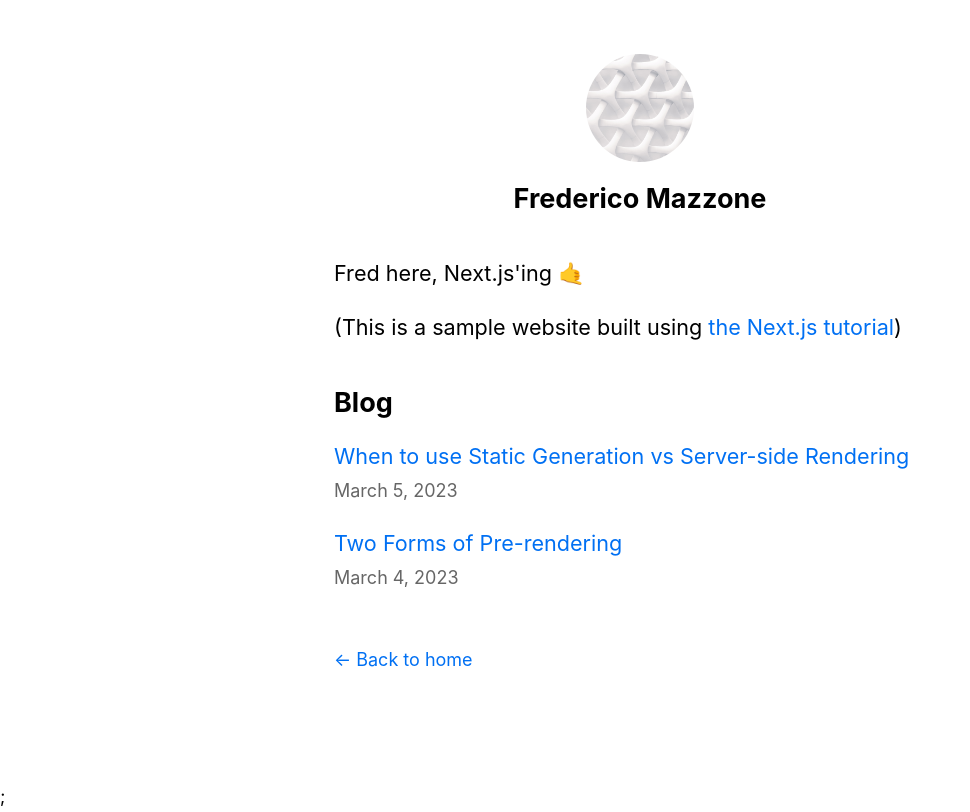
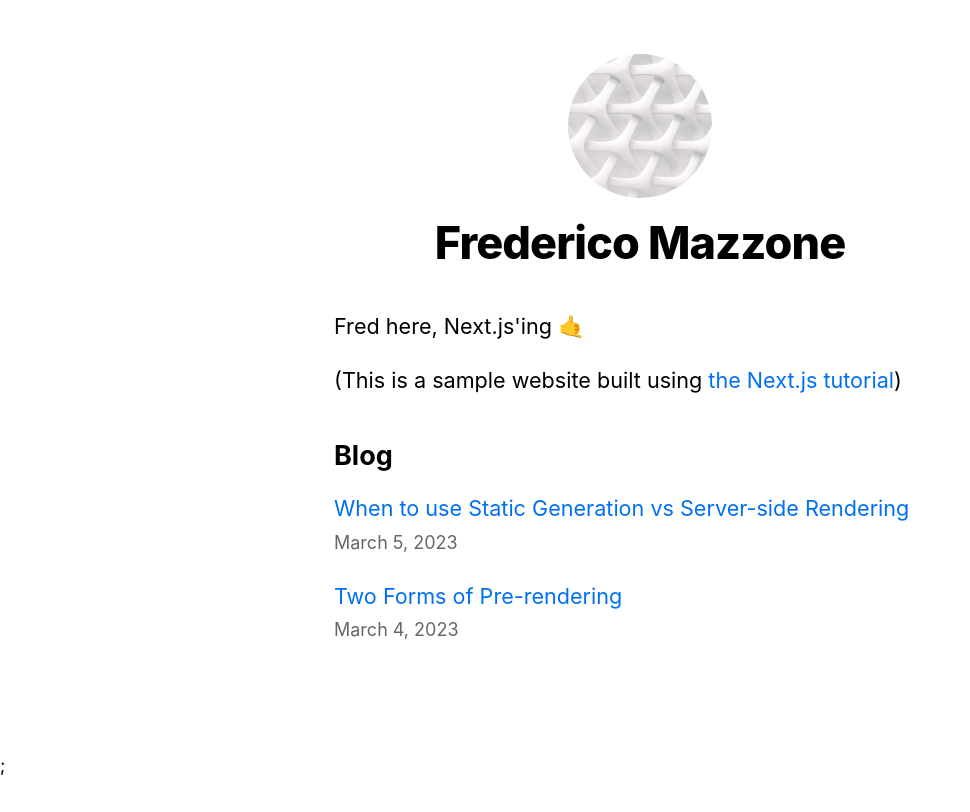
Before and after one commit to Frezzle/template-nextjs, a Next.js app: page / in a window 1280 px wide. Shown: the whole page, without its empty margins (0-970 px from the left). Built offline with nearby package versions, Linux system fonts and the light colour scheme.

Commit message:
stricter ts config and changes to adhere + bit of refactor

```diff
--- a/components/layout.tsx
+++ b/components/layout.tsx
@@ -15,7 +15,7 @@ interface LayoutProps {
 
 export default function Layout(props: LayoutProps) {
   return (
-    <div className={styles.container}>
+    <div className={styles['container']}>
       <Head>
         <link rel="icon" href="/favicon.ico" />
         <meta
@@ -31,18 +31,18 @@ export default function Layout(props: LayoutProps) {
         <meta name="og:title" content={siteTitle} />
         <meta name="twitter:card" content="summary_large_image" />
       </Head>
-      <header className={styles.header}>
+      <header className={styles['header']}>
         {props.home ? (
           <>
             <Image
               priority
               src="/images/profile.jpg"
-              className={utilStyles.borderCircle}
+              className={utilStyles['borderCircle']}
               height={144}
               width={144}
               alt=""
             />
-            <h1 className={utilStyles.heading2Xl}>{name}</h1>
+            <h1 className={utilStyles['heading2Xl']}>{name}</h1>
           </>
         ) : (
           <>
@@ -50,14 +50,14 @@ export default function Layout(props: LayoutProps) {
               <Image
                 priority
                 src="/images/profile.jpg"
-                className={utilStyles.borderCircle}
+                className={utilStyles['borderCircle']}
                 height={108}
                 width={108}
                 alt=""
               />
             </Link>
-            <h2 className={utilStyles.headingLg}>
-              <Link href="/" className={utilStyles.colorInherit}>
+            <h2 className={utilStyles['headingLg']}>
+              <Link href="/" className={utilStyles['colorInherit']}>
                 {name}
               </Link>
             </h2>
@@ -66,7 +66,7 @@ export default function Layout(props: LayoutProps) {
       </header>
       <main>{props.children}</main>
       {!props.home && (
-        <div className={styles.backToHome}>
+        <div className={styles['backToHome']}>
           <Link href="/">← Back to home</Link>
         </div>
       )}
--- a/lib/posts.ts
+++ b/lib/posts.ts
@@ -6,13 +6,23 @@ import html from 'remark-html';
 
 const postsDirectory = path.join(process.cwd(), 'posts');
 
-export function getSortedPostsData() {
+export type PostList = {
+  id: string,
+  title: string,
+  date: string,
+}[];
+
+export type PostData = {
+  id: string,
+  title: string,
+  date: string,
+  contentHtml: string,
+};
+
+export function getPostList(): PostList {
   // Get file names under /posts
   const fileNames = fs.readdirSync(postsDirectory);
   const allPostsData = fileNames.map((fileName) => {
-    // Remove ".md" from file name to get id
-    const id = fileName.replace(/\.md$/, '');
-
     // Read markdown file as string
     const fullPath = path.join(postsDirectory, fileName);
     const fileContents = fs.readFileSync(fullPath, 'utf8');
@@ -20,11 +30,15 @@ export function getSortedPostsData() {
     // Use gray-matter to parse the post metadata section
     const matterResult = matter(fileContents);
 
+    const { title, date } = matterResult.data;
+    if (typeof title !== 'string') throw new Error('title missing in ' + fullPath);
+    if (typeof date !== 'string') throw new Error('date missing in ' + fullPath);
+
     // Combine the data with the id
     return {
-      id,
-      ...matterResult.data,
-      date: matterResult.data.date, // satisfy typescript compiler :/ need to learn better way
+      id: fileName.replace(/\.md$/, ''),
+      title,
+      date,
     };
   });
   // Sort posts by date
@@ -37,48 +51,33 @@ export function getSortedPostsData() {
   });
 }
 
-export function getAllPostIds() {
+export function getAllPostIds(): string[] {
   const fileNames = fs.readdirSync(postsDirectory);
-
-  // Returns an array that looks like this:
-  // [
-  //   {
-  //     params: {
-  //       id: 'ssg-ssr'
-  //     }
-  //   },
-  //   {
-  //     params: {
-  //       id: 'pre-rendering'
-  //     }
-  //   }
-  // ]
-  return fileNames.map((fileName) => {
-    return {
-      params: {
-        id: fileName.replace(/\.md$/, ''),
-      },
-    };
-  });
+  return fileNames.map((fileName) => fileName.replace(/\.md$/, ''));
 }
 
-export async function getPostData(id) {
+export async function getPostData(id: string): Promise<PostData> {
   const fullPath = path.join(postsDirectory, `${id}.md`);
   const fileContents = fs.readFileSync(fullPath, 'utf8');
 
   // Use gray-matter to parse the post metadata section
   const matterResult = matter(fileContents);
 
+  const { title, date } = matterResult.data;
+  if (typeof title !== 'string') throw new Error('title missing in ' + fullPath);
+  if (typeof date !== 'string') throw new Error('date missing in ' + fullPath);
+
   // Use remark to convert markdown into HTML string
   const processedContent = await remark()
-    .use(html)
-    .process(matterResult.content);
+  .use(html)
+  .process(matterResult.content);
   const contentHtml = processedContent.toString();
 
   // Combine the data with the id and contentHtml
   return {
     id,
+    title,
+    date,
     contentHtml,
-    ...matterResult.data,
   };
 }
--- a/pages/404.tsx
+++ b/pages/404.tsx
@@ -8,8 +8,8 @@ export default function Custom404() {
       <Head>
         <title>{siteTitle}</title>
       </Head>
-      <section className={utilStyles.headingMd}>
-        <h2 className={utilStyles.headingLg}>I can't find it, you sure I borrowed it?</h2>
+      <section className={utilStyles['headingMd']}>
+        <h2 className={utilStyles['headingLg']}>I can't find it, you sure I borrowed it?</h2>
       </section>
     </Layout>
   );
--- a/pages/index.tsx
+++ b/pages/index.tsx
@@ -4,10 +4,10 @@ import Link from 'next/link';
 import Date from '../components/date';
 import Layout, { siteTitle } from '../components/layout';
 import utilStyles from '../styles/utils.module.css';
-import { getSortedPostsData } from '../lib/posts';
+import { PostList, getPostList } from '../lib/posts';
 
 export const getStaticProps: GetStaticProps = async () => {
-  const allPostsData = getSortedPostsData();
+  const allPostsData = getPostList();
   return {
     props: {
       allPostsData,
@@ -15,13 +15,17 @@ export const getStaticProps: GetStaticProps = async () => {
   };
 }
 
-export default function Home({ allPostsData }) {
+type HomeProps = {
+  allPostsData: PostList,
+}
+
+export default function Home(props: HomeProps) {
   return (
-    <Layout>
+    <Layout home>
       <Head>
         <title>{siteTitle}</title>
       </Head>
-      <section className={utilStyles.headingMd}>
+      <section className={utilStyles['headingMd']}>
         <p>Fred here, Next.js'ing 🤙</p>
         <p>
           (This is a sample website built using
@@ -29,14 +33,14 @@ export default function Home({ allPostsData }) {
           <a href="https://nextjs.org/learn">the Next.js tutorial</a>)
         </p>
       </section>
-      <section className={`${utilStyles.headingMd} ${utilStyles.padding1px}`}>
-        <h2 className={utilStyles.headingLg}>Blog</h2>
-        <ul className={utilStyles.list}>
-          {allPostsData.map(({ id, date, title }) => (
-            <li className={utilStyles.listItem} key={id}>
+      <section className={`${utilStyles['headingMd']} ${utilStyles['padding1px']}`}>
+        <h2 className={utilStyles['headingLg']}>Blog</h2>
+        <ul className={utilStyles['list']}>
+          {props.allPostsData.map(({ id, date, title }) => (
+            <li className={utilStyles['listItem']} key={id}>
               <Link href={`/posts/${id}`}>{title}</Link>
               <br />
-              <small className={utilStyles.lightText}>
+              <small className={utilStyles['lightText']}>
                 <Date dateString={date} />
               </small>
             </li>
```
Also changed, not shown: pages/posts/[id].tsx (+36 -8 lines), tsconfig.json (+10 -2 lines).
